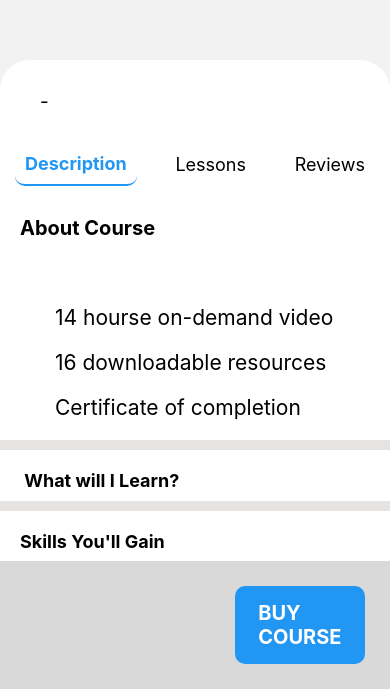
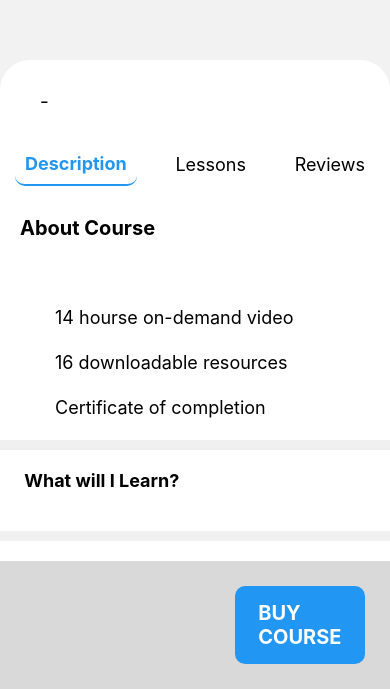
Before and after one commit to rajamuthiaha09/MobileProject, a React Native app: screen /Courseview in a window 390 px wide. Shown: the part 155-844 px from the top of the page. Built offline with nearby package versions, Linux system fonts and the light colour scheme; some icons are missing.

Commit message:
updates common styles in courseview

```diff
--- a/src/Components/Courseview.js
+++ b/src/Components/Courseview.js
@@ -90,7 +90,7 @@ const Courseview = () => {
       <View>
         <View style={styles.separator} />
         <View style={styles.skillsContainer}>
-          <Text style={{fontSize: 18, color: COLORS.$black, fontWeight: 'bold'}}> What will I Learn?</Text>
+          <Text style={styles.titleText}> What will I Learn?</Text>
           <Text style={styles.courseDescription}>{CourseOverView}</Text>
         </View>
         <View style={styles.separator} />
@@ -136,7 +136,6 @@ const Courseview = () => {
               )}
               keyExtractor={item => item.id}
               ListHeaderComponent={<Text style={styles.aboutContent}>About Course</Text>}
-              // ItemSeparatorComponent={<View style={styles.separator} />}
               showsVerticalScrollIndicator={false}
               ListFooterComponent={<RenderFooter></RenderFooter>}
             />
@@ -237,12 +236,12 @@ const styles = StyleSheet.create({
   },
   rowContainer: {
     ...commonStyles.flexContainer,
-    marginVertical: 30,
+    marginVertical: SIZES.margin_30,
   },
   titleDescription: {
-    fontSize: 18,
-    paddingVertical: 10,
-    paddingHorizontal: 10,
+    fontSize: SIZES.sz_18_font,
+    paddingVertical: SIZES.padding_10,
+    paddingHorizontal: SIZES.padding_10,
     backgroundColor: 'transparent',
     color: COLORS.$black,
   },
@@ -261,21 +260,17 @@ const styles = StyleSheet.create({
     paddingHorizontal: 20,
   },
   contentRowView: {
-    flexDirection: 'row',
-    alignItems: 'center',
+    ...commonStyles.flexAlignCenter,
     gap: 10,
-    marginVertical: 10,
-    paddingHorizontal: 20,
-  },
-  imgView: {
-    width: 30,
-    height: 30,
+    marginVertical: SIZES.margin_10,
+    paddingHorizontal: SIZES.padding_20,
   },
   descriptionContent: {
-    fontSize: SIZES.sz_21_font,
+    fontSize: SIZES.sz_18_font,
   },
   courseDescription: {
-    fontSize: 25,
+    fontSize: SIZES.sz_16_font,
+    paddingVertical: SIZES.padding_10
   },
   courseAmount: {
     fontSize: SIZES.sz_30_font,
@@ -289,16 +284,14 @@ const styles = StyleSheet.create({
     paddingTop: SIZES.padding_6,
   },
   contentRowViewInr: {
-    flexDirection: 'row',
-    alignItems: 'center',
-    justifyContent: 'space-between',
+    ...commonStyles.flexContainer,
     backgroundColor: COLORS.$gray,
     opacity: 2,
-    padding: 25,
+    padding: SIZES.padding_25,
   },
   button: {
     backgroundColor: COLORS.$blue_shade_1,
-    paddingVertical: 15,
+    paddingVertical: SIZES.padding_15,
     paddingHorizontal: '26%',
     borderRadius: 10,
     alignItems: 'center',
@@ -309,11 +302,8 @@ const styles = StyleSheet.create({
     fontWeight: 'bold',
     textTransform: 'uppercase',
   },
-  contentContainer: {
-    // marginBottom: 100
-  },
   reviewContainer: {
-    marginBottom: 20,
+    marginBottom: SIZES.margin_20,
   },
   lastLine: {
     borderBottomWidth: 1,
@@ -326,9 +316,6 @@ const styles = StyleSheet.create({
     width: '17.2%',
     height: 80,
   },
-  detailsContainer: {
-    marginTop: 10,
-  },
   reviewDates: {
     fontSize: SIZES.sz_16_font,
     paddingBottom: SIZES.padding_3,
@@ -340,7 +327,7 @@ const styles = StyleSheet.create({
     paddingBottom: SIZES.padding_10,
   },
   reviewComments: {
-    marginTop: -10,
+    marginTop: -SIZES.margin_10,
     fontSize: SIZES.sz_18_font,
     paddingLeft: '20%',
   },
@@ -352,14 +339,10 @@ const styles = StyleSheet.create({
     alignItems: 'center',
     justifyContent: 'space-evenly',
   },
-  ratingText: {
-    fontSize: SIZES.sz_20_font,
-    color: '#FFD700',
-  },
   videoContainer: {
     width: '100%',
     height: 213,
-    marginVertical: 20,
+    marginVertical: SIZES.margin_20,
   },
   webview: {
     flex: 1,
@@ -367,77 +350,66 @@ const styles = StyleSheet.create({
     height: '100%',
   },
   freeText: {
-    fontSize: 25,
-    color: 'green',
-  },
-  separator: {
-    height: 10,
-    backgroundColor: 'red',
-    marginHorizontal: -15,
-    marginVertical: 10,
+    fontSize: SIZES.sz_25_font,
+    color: COLORS.$green_shade_1,
   },
   titleText: {
-    fontSize: 18,
-    color: 'black',
+    fontSize: SIZES.sz_18_font,
+    color: COLORS.$black,
     fontWeight: 'bold',
-    marginBottom: 10,
+    marginBottom: SIZES.margin_10,
   },
   learnContainer: {
     flexDirection: 'row',
     flexWrap: 'wrap',
-    marginTop: 10,
+    marginVertical: SIZES.margin_10,
   },
   learnItem: {
-    backgroundColor: '#f0f0f0',
-    paddingVertical: 10,
-    paddingHorizontal: 15,
+    backgroundColor: COLORS.$grey_shade_2,
+    paddingVertical: SIZES.padding_10,
+    paddingHorizontal: SIZES.padding_15,
     borderRadius: 20,
-    marginRight: 10,
-    marginBottom: 10,
+    marginRight: SIZES.margin_20,
+    marginBottom: SIZES.margin_10,
   },
   learnItemText: {
-    fontSize: 20,
-    color: 'black',
+    fontSize: SIZES.sz_16_font,
+    color: COLORS.$black,
   },
   skillsContainer: {
-    marginTop: 10,
-    paddingHorizontal: 20,
+    marginTop: SIZES.margin_10,
+    paddingHorizontal: SIZES.padding_20,
   },
   titleText: {
-    fontSize: 18,
+    fontSize: SIZES.sz_18_font,
     color: COLORS.$black,
     fontWeight: 'bold',
-    marginBottom: 10,
+    marginBottom: SIZES.margin_10,
   },
   skillItem: {
-    flexDirection: 'row',
-    alignItems: 'center',
+    ...commonStyles.flexAlignCenter,
+    gap: 10,
     marginBottom: 8,
   },
   skillText: {
-    fontSize: 20,
-    color: COLORS.$black,
-    marginLeft: 8,
+    fontSize: SIZES.sz_16_font,
   },
   flatListContainer: {
-    backgroundColor: 'white',
+    backgroundColor: COLORS.$White,
     top: '-20%',
     height: '50%',
-    // marginHorizontal: 20
-    // paddingHorizontal: 20,
   },
   courseViewContainer: {
     backgroundColor: COLORS.$White,
     borderTopLeftRadius: 30,
     borderTopRightRadius: 30,
-    paddingHorizontal: 15,
+    paddingHorizontal: SIZES.padding_15,
     top: '-20%',
   },
   separator: {
     height: 10,
-    // backgroundColor: '#D3D3D3'
-    backgroundColor: '#E5E4E2',
-    marginVertical: 10,
-    paddingHorizontal: -15
+    backgroundColor: COLORS.$grey_shade_2,
+    marginVertical: SIZES.margin_10,
+    paddingHorizontal: -SIZES.padding_15
   },
 });
--- a/src/constants/themes.js
+++ b/src/constants/themes.js
@@ -7,16 +7,20 @@ export const COLORS = {
   '$black': '#000',
   '$primary': '#45484A',
   '$secondary': '#AEB5BB',
-  '$green':'#008000',
   '$red':'#FF0000',
 
   //gray color
   '$gray': '#D9D9D9',
   '$darkGray': '#A9A9A9',
   '$grey_shade_1': '#959292',
+  '$grey_shade_2': '#f0f0f0',
 
   //pink color
   '$pink_shade_1': '#FFF7FC',
+
+  //green color
+  '$green':'#008000',
+  '$green_shade_1': '#4CBB17',
 
   //blue color
   // '$blue_shade': '#007BFF',
```
